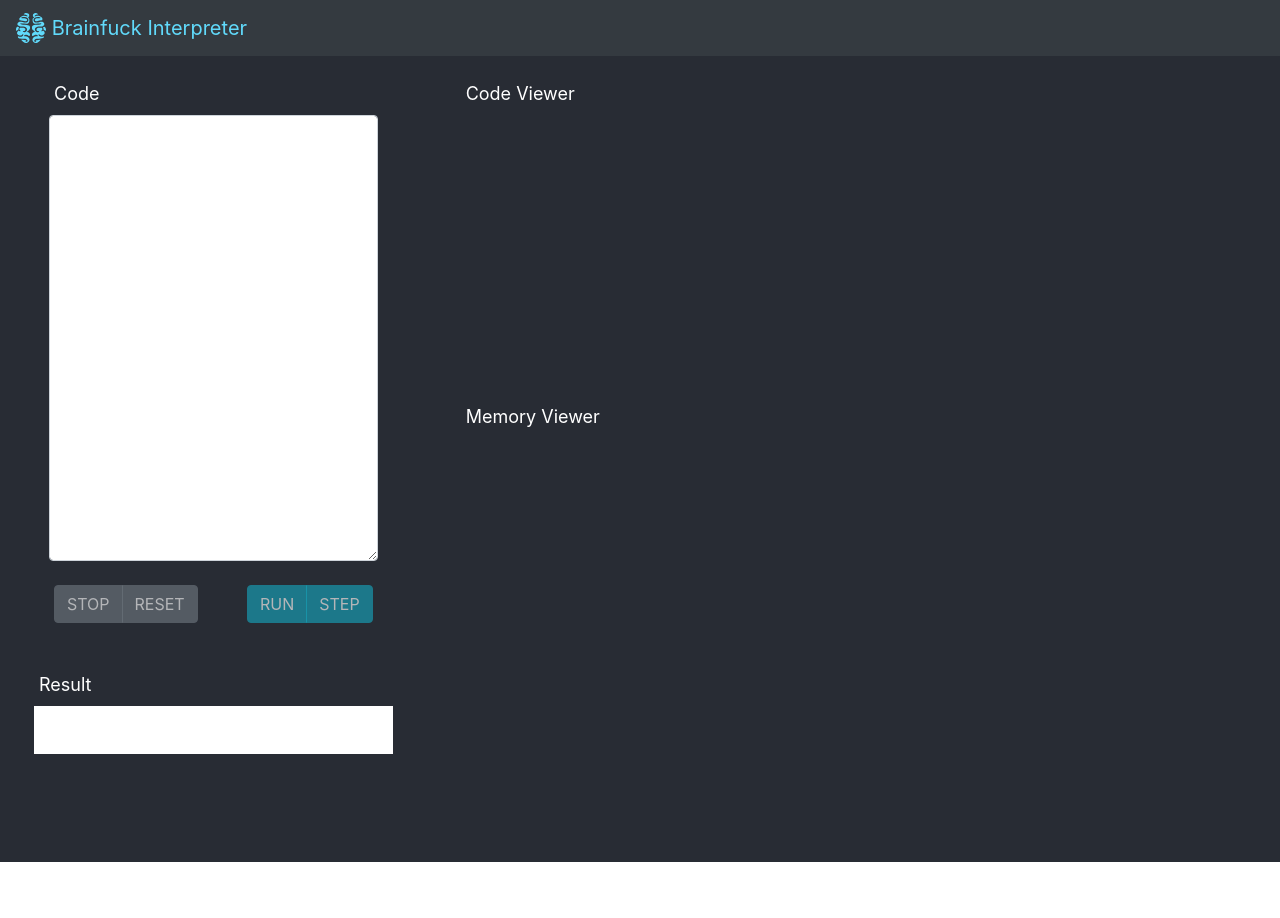
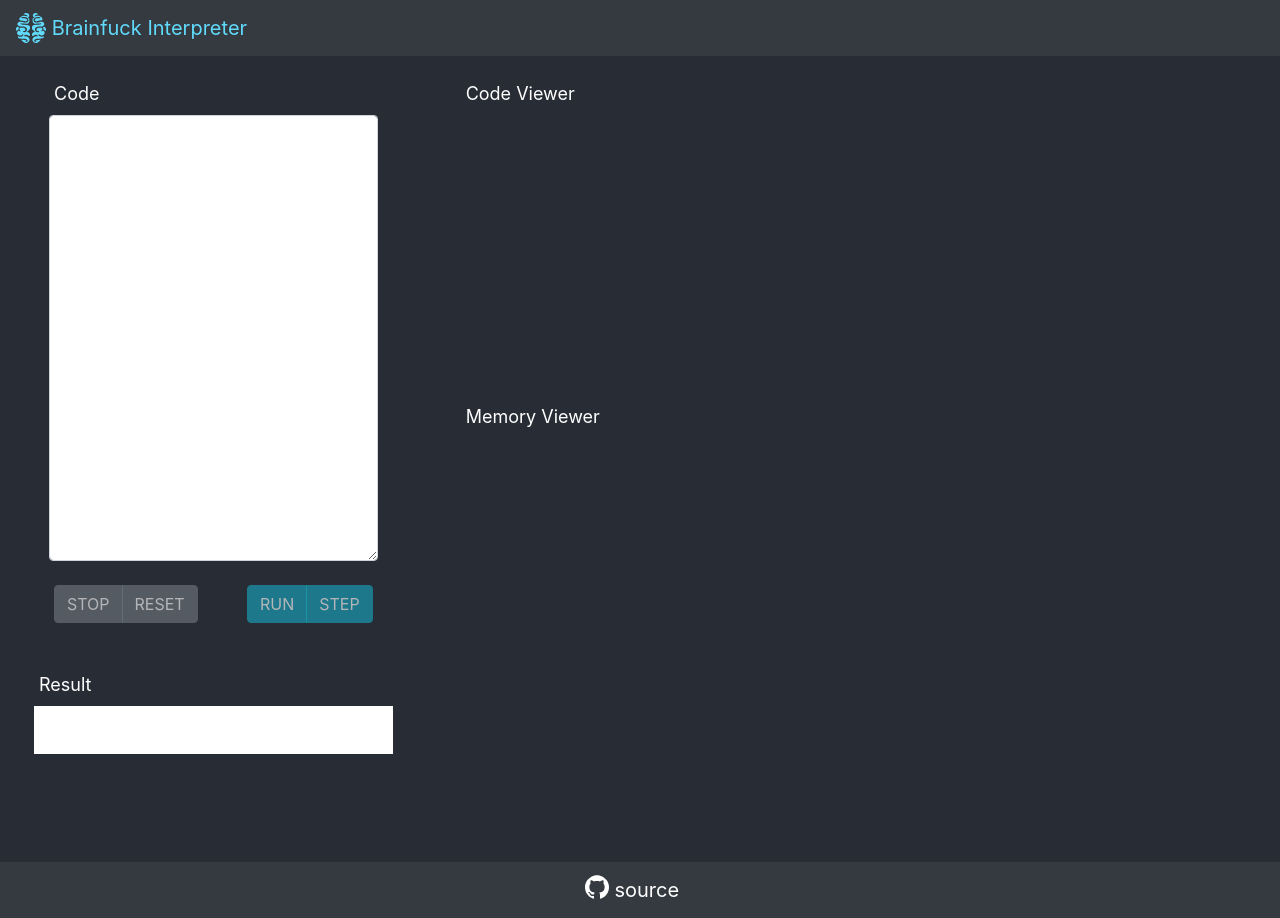
Before and after one commit to omurakazuaki/brainfuck-interpreter, a React (Create React App) app: page / in a window 1280 px wide. Before the commit the page ends 862 px from the top, so only its background shows below. Built offline with nearby package versions, Linux system fonts and the light colour scheme.

Commit message:
Add footer and refactoring

```diff
--- a/src/components/App.tsx
+++ b/src/components/App.tsx
@@ -1,13 +1,13 @@
 import React from 'react';
-import { Container, Row, Col, Navbar } from 'react-bootstrap';
-import 'bootstrap/dist/css/bootstrap.min.css';
-import '../css/App.scss';
-import icon from '../svg/logo.svg'
+import { Container, Row, Col } from 'react-bootstrap';
 import { Brainfuck, Status } from '../core/Brainfuck';
+import Header from './Header';
 import CodeForm from './CodeForm';
 import Result from './Result';
 import CodeViewer from './CodeViewer';
 import MemoryViewer from './MemoryViewer';
+import Footer from './Footer';
+import '../css/App.scss';
 
 interface AppProps {}
 
@@ -111,21 +111,8 @@ export default class App extends React.Component<AppProps, AppState> {
 
   render() {
     return (
-      <div>
-        <Navbar bg="dark" expand="lg">
-          <Navbar.Brand href="#home">
-            <div className='site-name'>
-              <img
-                alt=""
-                src={icon}
-                width="30"
-                height="30"
-                className="d-inline-block align-top"
-              />{' '}
-              Brainfuck Interpreter
-            </div>
-          </Navbar.Brand>
-        </Navbar>
+      <div className="d-flex flex-column">
+        <Header/>
         <Container className='base' fluid={true}>
           <Row>
             <Col sm={4}>
@@ -166,6 +153,7 @@ export default class App extends React.Component<AppProps, AppState> {
             </Col>
           </Row>
         </Container>
+        <Footer/>
       </div>
     );
   }
--- a/src/components/CodeForm.tsx
+++ b/src/components/CodeForm.tsx
@@ -1,6 +1,5 @@
 import React from 'react';
 import { Form, ButtonGroup, Button } from 'react-bootstrap';
-import 'bootstrap/dist/css/bootstrap.min.css';
 import { Status } from '../core/Brainfuck';
 
 interface CodeFormProps {
--- a/src/components/CodeViewer.tsx
+++ b/src/components/CodeViewer.tsx
@@ -1,5 +1,4 @@
 import React from 'react';
-import 'bootstrap/dist/css/bootstrap.min.css';
 import { Form } from 'react-bootstrap';
 import * as _ from 'lodash';
 
--- /dev/null
+++ b/src/components/Footer.tsx
@@ -0,0 +1,27 @@
+import React from 'react';
+import { Navbar } from 'react-bootstrap';
+import githubSvg from '../svg/github.svg'
+
+export default class Header extends React.Component {
+
+  render() {
+    return (
+      <footer>
+        <Navbar bg="dark" className="d-flex justify-content-around">
+          <Navbar.Brand href="https://github.com/omurakazuaki/brainfuck-interpreter" target="_blank">
+            <div className='footer-link'>
+              <img
+                alt=""
+                src={githubSvg}
+                width="24"
+                height="24"
+                className="d-inline-block align-top"
+              />{' '}
+              source
+            </div>
+          </Navbar.Brand>
+        </Navbar>
+      </footer>
+    );
+  }
+}
--- /dev/null
+++ b/src/components/Header.tsx
@@ -0,0 +1,27 @@
+import React from 'react';
+import { Navbar } from 'react-bootstrap';
+import logoSvg from '../svg/logo.svg';
+
+export default class Header extends React.Component {
+
+  render() {
+    return (
+      <header>
+        <Navbar bg="dark">
+          <Navbar.Brand href="#home">
+            <div className='site-name'>
+              <img
+                alt=""
+                src={logoSvg}
+                width="30"
+                height="30"
+                className="d-inline-block align-top"
+              />{' '}
+              Brainfuck Interpreter
+            </div>
+          </Navbar.Brand>
+        </Navbar>
+      </header>
+    );
+  }
+}
--- a/src/components/MemoryViewer.tsx
+++ b/src/components/MemoryViewer.tsx
@@ -1,5 +1,4 @@
 import React from 'react';
-import 'bootstrap/dist/css/bootstrap.min.css';
 import { Row, Col, Form } from 'react-bootstrap';
 import * as _ from 'lodash';
 
--- a/src/components/Result.tsx
+++ b/src/components/Result.tsx
@@ -1,5 +1,4 @@
 import React from 'react';
-import 'bootstrap/dist/css/bootstrap.min.css';
 import { Form } from 'react-bootstrap';
 
 interface ResultProps {
--- a/src/css/App.scss
+++ b/src/css/App.scss
@@ -1,6 +1,6 @@
 .base {
   background-color: #282c34;
-  min-height: calc(100vh - 56px);
+  min-height: calc(100vh - 112px);
   font-size: calc(10px + 1vmin);
   color: white;
 }
@@ -10,8 +10,9 @@
 }
 
 .code {
-  display: block;
+  display: block !important;
   height: 30vh;
+  font-size: 1.3rem;
   overflow-y: scroll;
   font-family: source-code-pro, Menlo, Monaco, Consolas, 'Courier New',
     monospace;
@@ -34,3 +35,7 @@
 .result {
   background: white !important;
 }
+
+.footer-link {
+  color: white;
+}
--- a/src/index.tsx
+++ b/src/index.tsx
@@ -1,8 +1,9 @@
 import React from 'react';
 import ReactDOM from 'react-dom';
-import './css/index.scss';
 import App from './components/App';
 import reportWebVitals from './reportWebVitals';
+import 'bootstrap/dist/css/bootstrap.min.css';
+import './css/index.scss';
 
 ReactDOM.render(
   <React.StrictMode>
```
Also changed, not shown: src/svg/github.svg (added).
